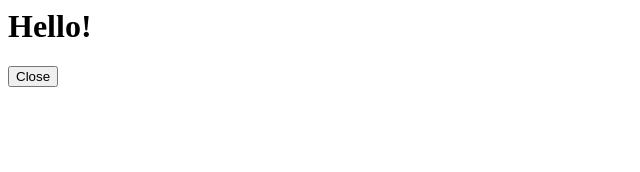
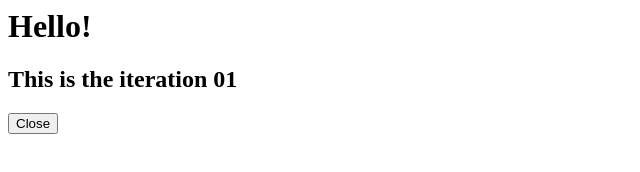
Before and after one commit to davidpchi/html-playground, a plain HTML site: page index.html in a window 1280 px wide. Shown: the whole page, without its empty margins (0-640 px from the left). Drawn offline with Linux system fonts and the light colour scheme.

Commit message:
Add a line of update text.

```diff
--- a/index.html
+++ b/index.html
@@ -1,6 +1,7 @@
 <html>
   <body>
     <h1>Hello!</h1>
+    <h2>This is the iteration 01</h2>
   <button onclick="closeModal()">Close</button>
   <script>
     function closeModal() {
```
Lines whose indentation alone changed are shown as unchanged.
